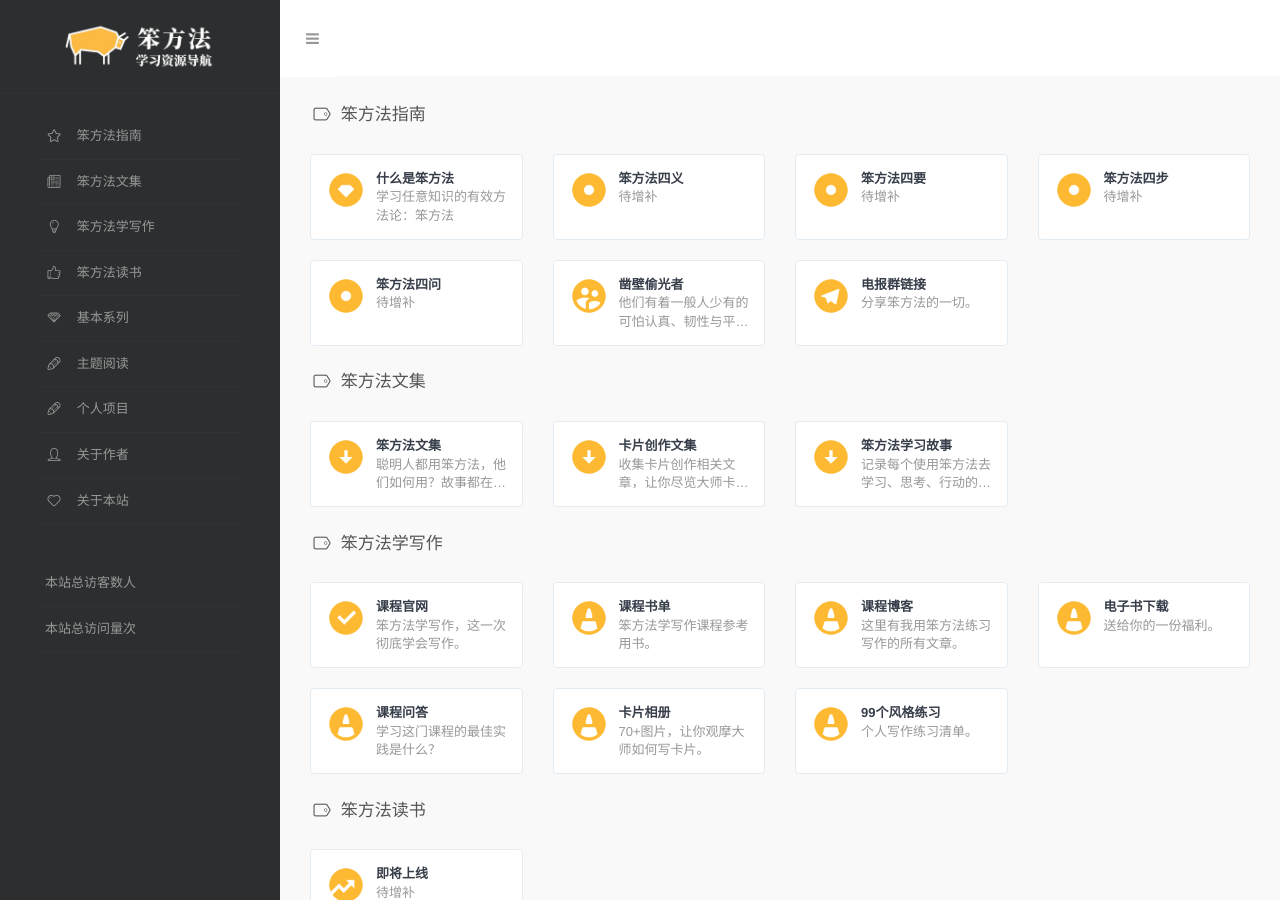
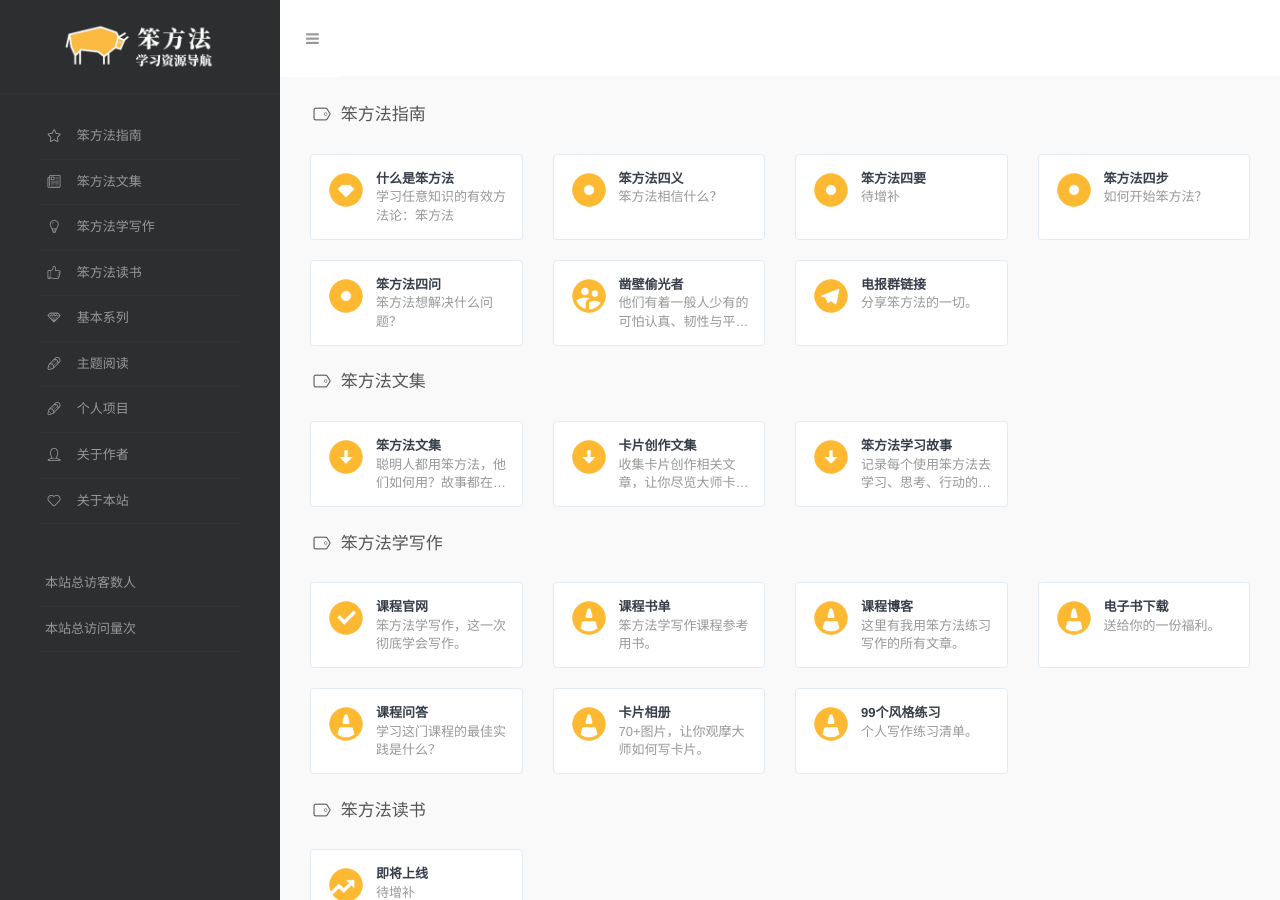
Before and after one commit to cnfeat/Home.LearnThingsTheHardWay.com, a Jekyll site: the page built from index.html, in a window 1280 px wide and 900 px high. Built offline with Jekyll 4.4.1, drawn with Linux system fonts in a browser that asks for light colours; comment, search, counter and statistics services are not loaded.

Commit message:
Update webstack.yml

```diff
--- a/_data/webstack.yml
+++ b/_data/webstack.yml
@@ -3,24 +3,24 @@
   links:
     - title: 什么是笨方法
       logo: /assets/images/logos/copper-diamond-fill.png
-      url: 待增补
+      url: http://index.learnthingsthehardway.com/2019/12/WhatIs
       description: 学习任意知识的有效方法论：笨方法
     - title: 笨方法四义
       logo: /assets/images/logos/record-circle-fill.png
-      url: 待增补
-      description: 待增补
+      url: http://index.learnthingsthehardway.com/2019/12/Dogma
+      description: 笨方法相信什么？
     - title: 笨方法四要
       logo: /assets/images/logos/record-circle-fill.png
       url: 待增补
       description: 待增补
     - title: 笨方法四步
       logo: /assets/images/logos/record-circle-fill.png
-      url: 待增补
-      description: 待增补
+      url: http://index.learnthingsthehardway.com/2019/12/Steps
+      description: 如何开始笨方法？
     - title: 笨方法四问
       logo: /assets/images/logos/record-circle-fill.png
       url: 待增补
-      description: 待增补
+      description: 笨方法想解决什么问题？
     - title: 凿壁偷光者
       logo: /assets/images/logos/group-2-fill.png
       url: https://www.cnfeat.com/blog/2019/03/19/BeStriver/
```
